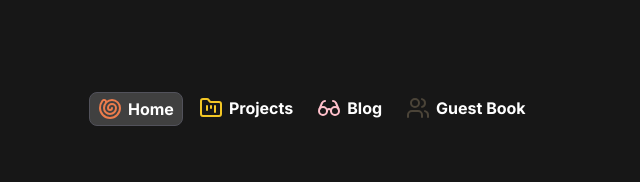
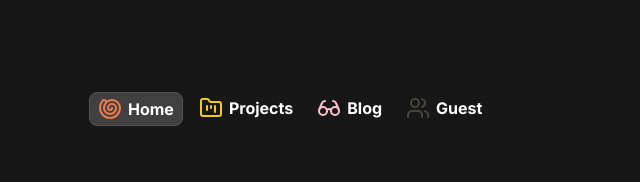
Before and after one commit to edem8/edem, a Next.js app: page / in a window 1280 px wide. Shown: the top 182 px of the page, without its empty margins (131-771 px from the left). Built offline with nearby package versions, Linux system fonts and the light colour scheme.

Commit message:
chore: guest book == guest

```diff
--- a/src/components/layout/header.tsx
+++ b/src/components/layout/header.tsx
@@ -49,7 +49,7 @@ export default function Header() {
           href="/guests"
         >
           <Users color="#4B4438" />
-          Guest Book
+          Guest
         </Link>
       </nav>
     </header>
```
